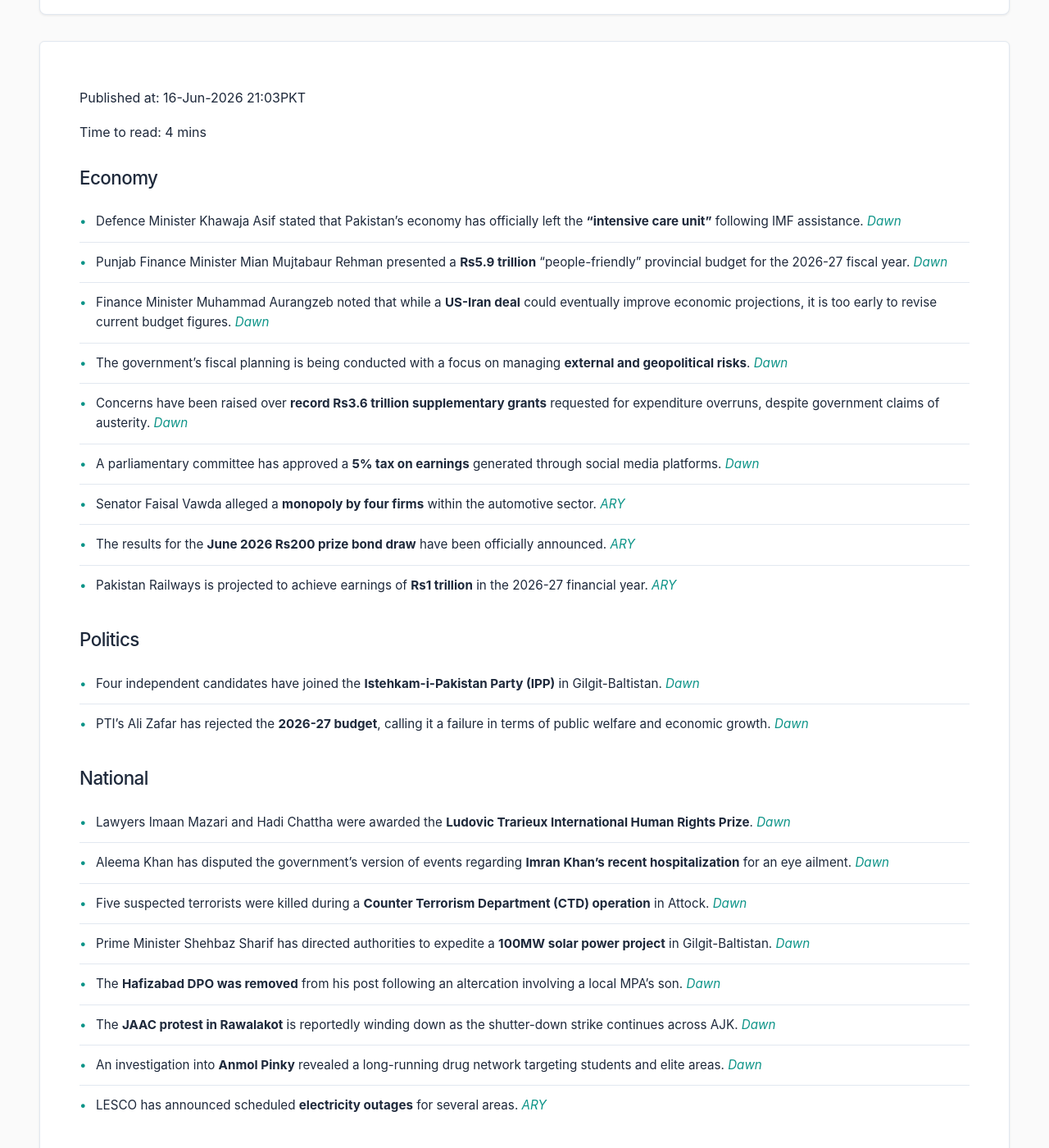
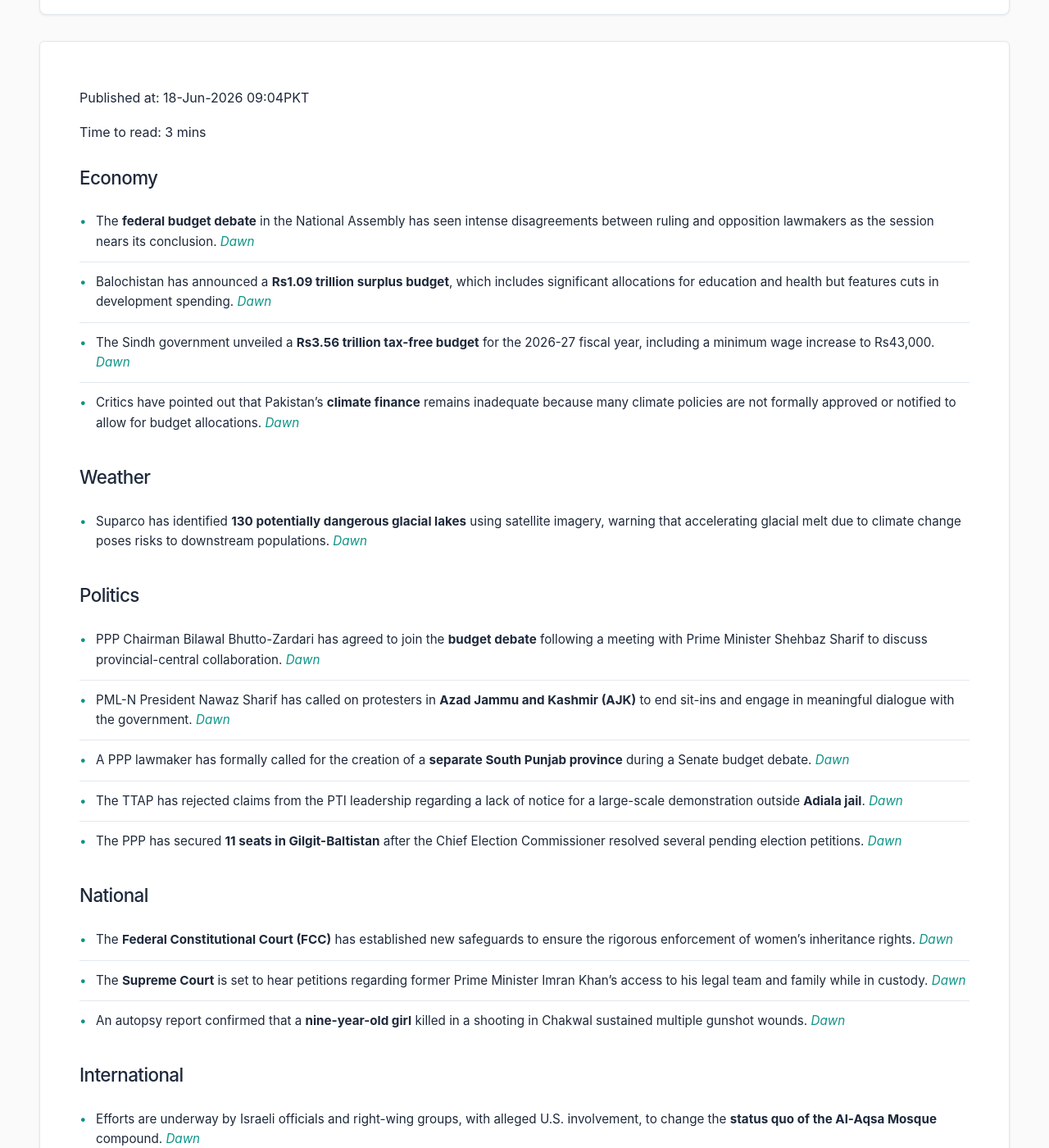
Before and after one commit to zsubzwary/news, a Jekyll site: the page built from en/index.md, in a window 1280 px wide and 1400 px high, scrolled down 209 px. Shown: the whole window at 82% size. Built offline with Jekyll 4.4.1, drawn with Linux system fonts in a browser that asks for light colours; some web fonts are replaced; comment, search, counter and statistics services are not loaded; some of the changed text lies outside the part shown.

Commit message:
DateTime; 2026-06-18T04:04:06.618Z

```diff
--- a/en/index.md
+++ b/en/index.md
@@ -4,48 +4,40 @@ title: Pakistan News Briefing
 lang: en
 ---
 
-Published at: 16-Jun-2026 21:03PKT
+Published at: 18-Jun-2026 09:04PKT
 
-Time to read: 4 mins
+Time to read: 3 mins
 
 ### Economy
-- Defence Minister Khawaja Asif stated that Pakistan's economy has officially left the **"intensive care unit"** following IMF assistance. *[Dawn](https://www.dawn.com/news/2008286/pakistans-economy-has-left-the-icu-says-khawaja-asif)*
-- Punjab Finance Minister Mian Mujtabaur Rehman presented a **Rs5.9 trillion** "people-friendly" provincial budget for the 2026-27 fiscal year. *[Dawn](https://www.dawn.com/news/2008300/punjab-finance-minister-presents-people-friendly-budget-in-assembly)*
-- Finance Minister Muhammad Aurangzeb noted that while a **US-Iran deal** could eventually improve economic projections, it is too early to revise current budget figures. *[Dawn](https://www.dawn.com/news/2008265/aurangzeb-sees-budget-upside-from-us-iran-deal-but-says-way-too-premature-to-revise-projections)*
-- The government's fiscal planning is being conducted with a focus on managing **external and geopolitical risks**. *[Dawn](https://www.dawn.com/news/2008272/govts-economic-planning-mindful-of-possible-external-and-geopolitical-risks-finmin-tells-uk-mp)*
-- Concerns have been raised over **record Rs3.6 trillion supplementary grants** requested for expenditure overruns, despite government claims of austerity. *[Dawn](https://www.dawn.com/news/2008210/budget-2026-27-record-rs36tr-overspending-belies-govts-austerity-claims)*
-- A parliamentary committee has approved a **5% tax on earnings** generated through social media platforms. *[Dawn](https://www.dawn.com/news/2008234/budget-2026-27-senate-panel-backs-5pc-tax-on-earnings-from-social-media)*
-- Senator Faisal Vawda alleged a **monopoly by four firms** within the automotive sector. *[ARY](https://arynews.tv/pakistan-auto-sector-monopoly-explain-by-faisal-vawda)*
-- The results for the **June 2026 Rs200 prize bond draw** have been officially announced. *[ARY](https://arynews.tv/rs200-prize-bond-draw-june-2026-full-results-announced)*
-- Pakistan Railways is projected to achieve earnings of **Rs1 trillion** in the 2026-27 financial year. *[ARY](https://arynews.tv/pakistan-railways-to-earn-rs1trillion-in-financial-year-2026-27)*
+- The **federal budget debate** in the National Assembly has seen intense disagreements between ruling and opposition lawmakers as the session nears its conclusion. *[Dawn](https://www.dawn.com/news/2008679/budget-2026-27-budget-debate-nearly-devolves-into-fisticuffs)*
+- Balochistan has announced a **Rs1.09 trillion surplus budget**, which includes significant allocations for education and health but features cuts in development spending. *[Dawn](https://www.dawn.com/news/2008696/balochistan-rolls-out-rs1.09tr-surplus-budget)*
+- The Sindh government unveiled a **Rs3.56 trillion tax-free budget** for the 2026-27 fiscal year, including a minimum wage increase to Rs43,000. *[Dawn](https://www.dawn.com/news/2008710/sindh-budget-2026-27-sindh-unveils-rs356tr-budget-with-rs369bn-deficit)*
+- Critics have pointed out that Pakistan's **climate finance** remains inadequate because many climate policies are not formally approved or notified to allow for budget allocations. *[Dawn](https://www.dawn.com/news/2008724/policies-without-budget)*
+
+### Weather
+- Suparco has identified **130 potentially dangerous glacial lakes** using satellite imagery, warning that accelerating glacial melt due to climate change poses risks to downstream populations. *[Dawn](https://www.dawn.com/news/2008714/suparco-puts-130-glacial-lakes-on-danger-watch)*
 
 ### Politics
-- Four independent candidates have joined the **Istehkam-i-Pakistan Party (IPP)** in Gilgit-Baltistan. *[Dawn](https://www.dawn.com/news/2008336/four-independents-join-aleem-khans-istehkam-i-pakistan-party-in-gilgit-baltistan)*
-- PTI’s Ali Zafar has rejected the **2026-27 budget**, calling it a failure in terms of public welfare and economic growth. *[Dawn](https://www.dawn.com/news/2008342/ptis-ali-zafar-rejects-budget-says-it-achieves-neither-growth-nor-public-welfare)*
+- PPP Chairman Bilawal Bhutto-Zardari has agreed to join the **budget debate** following a meeting with Prime Minister Shehbaz Sharif to discuss provincial-central collaboration. *[Dawn](https://www.dawn.com/news/2008715/bilawal-agrees-to-join-budget-debate-after-meeting-with-pm-shehbaz)*
+- PML-N President Nawaz Sharif has called on protesters in **Azad Jammu and Kashmir (AJK)** to end sit-ins and engage in meaningful dialogue with the government. *[Dawn](https://www.dawn.com/news/2008589/nawaz-urges-ajk-to-end-protests-sit-ins-and-engage-in-meaningful-dialogue-with-govt)*
+- A PPP lawmaker has formally called for the creation of a **separate South Punjab province** during a Senate budget debate. *[Dawn](https://www.dawn.com/news/2008601/ppp-lawmaker-calls-for-separate-south-punjab-province-in-senate)*
+- The TTAP has rejected claims from the PTI leadership regarding a lack of notice for a large-scale demonstration outside **Adiala jail**. *[Dawn](https://www.dawn.com/news/2008602/ttap-rejects-pti-claims-of-no-prior-notice-for-10000-strong-demonstration-outside-adiala-jail)*
+- The PPP has secured **11 seats in Gilgit-Baltistan** after the Chief Election Commissioner resolved several pending election petitions. *[Dawn](https://www.dawn.com/news/2008559/ppp-secures-11-seats-as-gb-election-chief-decides-remaining-election-petitions)*
 
 ### National
-- Lawyers Imaan Mazari and Hadi Chattha were awarded the **Ludovic Trarieux International Human Rights Prize**. *[Dawn](https://www.dawn.com/news/2008326/lawyers-imaan-mazari-hadi-chattha-awarded-prestigious-human-rights-prize-for-advocacy-work)*
-- Aleema Khan has disputed the government's version of events regarding **Imran Khan's recent hospitalization** for an eye ailment. *[Dawn](https://www.dawn.com/news/2008278/we-do-not-accept-govts-version-of-events-says-aleema-after-imran-taken-to-hospital-for-5th-time-for-eye-ailment)*
-- Five suspected terrorists were killed during a **Counter Terrorism Department (CTD) operation** in Attock. *[Dawn](https://www.dawn.com/news/2008293/5-suspected-terrorists-killed-during-intelligence-based-operation-in-attock-ctd)*
-- Prime Minister Shehbaz Sharif has directed authorities to expedite a **100MW solar power project** in Gilgit-Baltistan. *[Dawn](https://www.dawn.com/news/2008274/pm-directs-authorities-to-expedite-work-on-100mw-solar-power-project-in-gb)*
-- The **Hafizabad DPO was removed** from his post following an altercation involving a local MPA's son. *[Dawn](https://www.dawn.com/news/2008130/hafizabad-dpo-changed-after-row-with-mpas-son-over-office-toilet-use)*
-- The **JAAC protest in Rawalakot** is reportedly winding down as the shutter-down strike continues across AJK. *[Dawn](https://www.dawn.com/news/2008215/jaac-protest-in-rawalakot-dwindles-as-shutter-down-strike-continues-across-ajk)*
-- An investigation into **Anmol Pinky** revealed a long-running drug network targeting students and elite areas. *[Dawn](https://www.dawn.com/news/2008169/pinkys-long-running-drug-network-targeted-elite-areas-students-io)*
-- LESCO has announced scheduled **electricity outages** for several areas. *[ARY](https://arynews.tv/electricity-outage-announced-for-these-areas-by-lesco)*
+- The **Federal Constitutional Court (FCC)** has established new safeguards to ensure the rigorous enforcement of women's inheritance rights. *[Dawn](https://www.dawn.com/news/2008674/fcc-lays-down-safeguards-to-protect-womens-inheritance-rights)*
+- The **Supreme Court** is set to hear petitions regarding former Prime Minister Imran Khan’s access to his legal team and family while in custody. *[Dawn](https://www.dawn.com/news/2008677/sc-to-hear-pleas-on-imrans-access-to-lawyers-family-today)*
+- An autopsy report confirmed that a **nine-year-old girl** killed in a shooting in Chakwal sustained multiple gunshot wounds. *[Dawn](https://www.dawn.com/news/2008638/autopsy-report-of-nine-year-old-girl-killed-in-chakwal-ccd-shooting-reveals-multiple-bullet-wounds)*
 
 ### International
-- **India has blocked Telegram** ahead of a medical college retest to prevent cheating following a paper leak scandal. *[Dawn](https://www.dawn.com/news/2008345/india-blocks-telegram-before-retest-exam-to-curb-cheating)*
-- The **US military** is planning to establish a permanent, war-ready weapons stockpile in Australia. *[Dawn](https://www.dawn.com/news/2008291/us-military-to-build-war-ready-stockpile-in-australia-documents-show)*
-- A **US Air Force B-52 bomber crashed** in California, resulting in the deaths of all eight crew members. *[Dawn](https://www.dawn.com/news/2008268/us-air-force-b-52-bomber-crashes-in-california-killing-all-8-crew-aboard)*
-- UK MP Hamish Falconer stated that **Pakistan has the right to defend itself** against attacks originating from Afghanistan. *[Dawn](https://www.dawn.com/news/2008233/uk-mp-backs-pakistans-response-to-attacks-from-afghanistan)*
-- A **royal in Kuwait** has been sentenced to three years in prison. *[ARY](https://arynews.tv/kuwait-sentences-royal-to-three-years-in-prison)*
+- Efforts are underway by Israeli officials and right-wing groups, with alleged U.S. involvement, to change the **status quo of the Al-Aqsa Mosque** compound. *[Dawn](https://www.dawn.com/news/2008678/move-afoot-to-change-al-aqsas-status)*
+- The United States has presented a **14-point interim agreement** with Iran intended to halt conflict and reopen the Strait of Hormuz. *[Dawn](https://www.dawn.com/news/2008644/us-official-unveils-14-point-iran-agreement-to-halt-conflict-and-reopen-strait-of-hormuz)*
+- Pakistan has extended its **airspace ban** on all Indian civilian and military aircraft until July 24, 2026. *[Dawn](https://www.dawn.com/news/2008630/paa-extends-airspace-ban-on-indian-aircraft-until-july-24)*
+- Commentary suggests that the winding down of conflict in Iran may redefine **regional power dynamics** and the role of Pakistan. *[Dawn](https://www.dawn.com/news/2008723/after-the-war)*
 
 ### Sports
-- Indian cricket sensation **Vaibhav Sooryavanshi** was involved in an on-field physical altercation during a match in Sri Lanka. *[Dawn](https://www.dawn.com/news/2008271/indian-wunderkind-sooryavanshi-15-loses-cool-in-on-field-spat-during-sri-lanka-match)*
+- Portugal's World Cup campaign began with a **1-1 draw against DR Congo**, with Cristiano Ronaldo playing a limited role in the match. *[Dawn](https://www.dawn.com/news/2008645/ronaldo-fails-to-shine-as-dr-congo-earn-historic-world-cup-point)*
+- Ghanaian midfielder **Thomas Partey** was denied entry into Canada for the World Cup due to ongoing legal challenges in the UK. *[Dawn](https://www.dawn.com/news/2008646/ghanas-partey-loses-bid-to-enter-canada-for-world-cup)*
 
 ### Other
-- Reports suggest that **Tom Holland and Zendaya** have secretly married. *[ARY](https://arynews.tv/tom-holland-finally-calls-zendaya-his-wife-confirming-the-secret-marriage)*
-- **Katie Price** was reportedly told to "shut up" at a rugby event amidst her husband's legal issues in Dubai. *[ARY](https://arynews.tv/katie-price-told-to-shut-up-at-rugby-event-amid-husbands-dubai-jail-saga)*
-- Fans have reacted strongly to **Jason Momoa's look** in the *Fast & Furious* franchise. *[ARY](https://arynews.tv/fast-furious-fans-freak-out-over-jason-momoas-unhinged-lobo-look)*
-- A **live-action series** based on the Ghibli classic *Kiki's Delivery Service* is currently in development. *[ARY](https://arynews.tv/kikis-delivery-service-remake-live-action)*
-- **George Lucas** continues to serve as the landlord of Skywalker Ranch. *[ARY](https://arynews.tv/george-lucas-still-star-wars-landlord-skywalker-ranch)*
+- Recent observations highlight the danger of **hate speech** and its role in inciting physical violence against various communities. *[Dawn](https://www.dawn.com/news/2008720/words-that-wound)*
```
